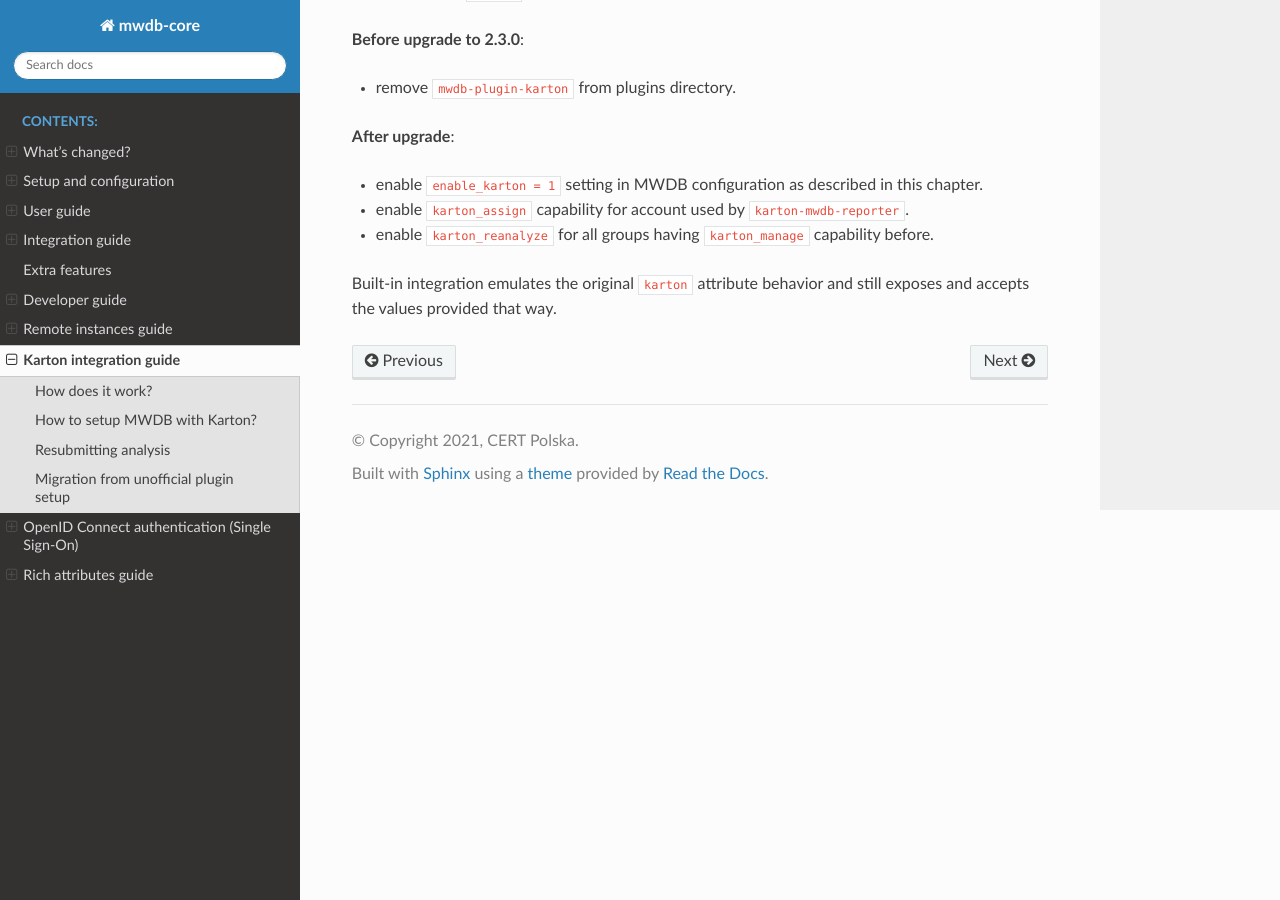
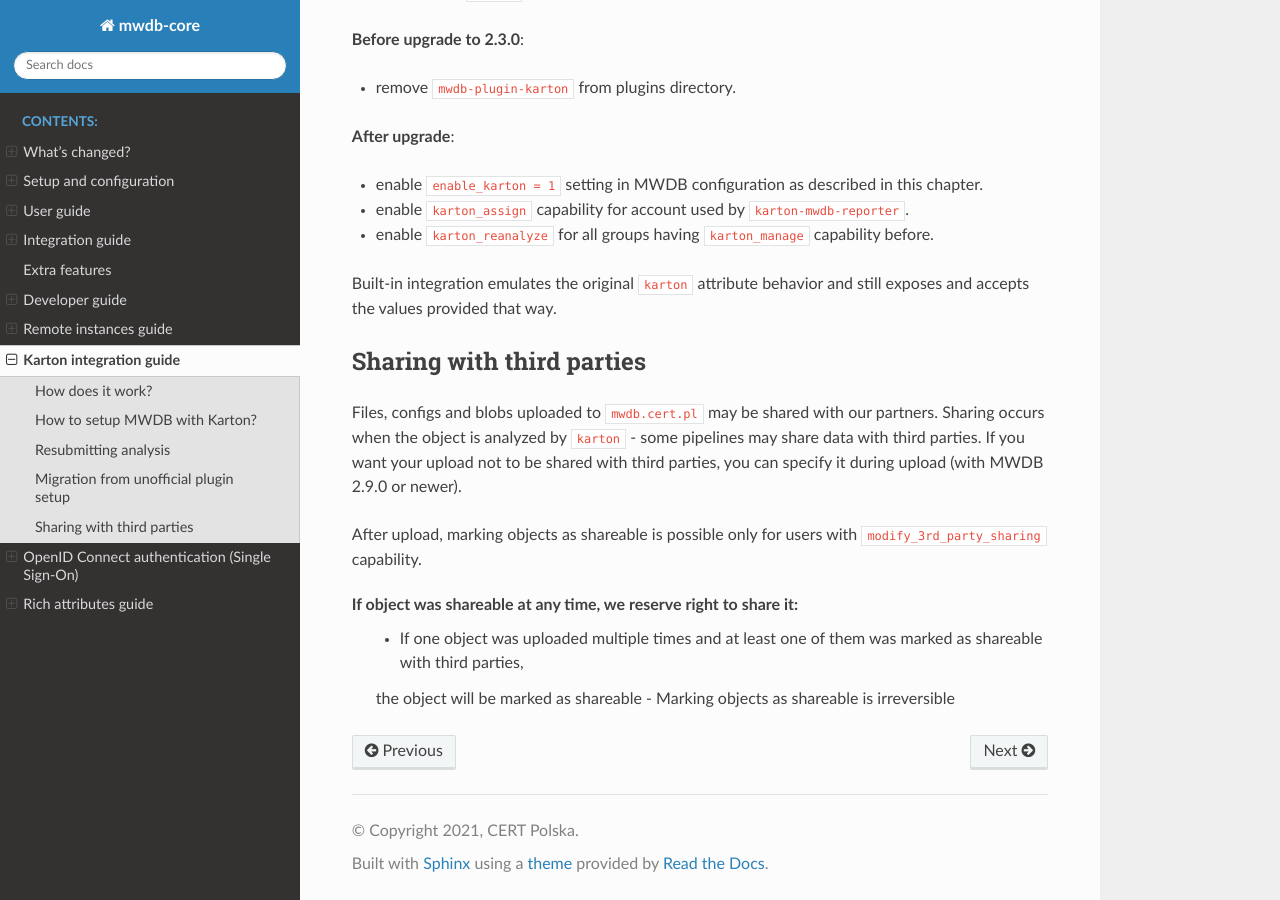
Before and after one commit to CERT-Polska/mwdb-core, a Sphinx documentation site: the page built from docs/karton-guide.rst, in a window 1280 px wide and 900 px high, scrolled down 4864 px. Built offline with Sphinx 7.4.7 and the Read the Docs theme 2.0.0, drawn with Linux system fonts in a browser that asks for light colours.

Commit message:
add documentation and fix typo

```diff
--- a/docs/karton-guide.rst
+++ b/docs/karton-guide.rst
@@ -135,3 +135,17 @@ MWDB-Core 2.3.0 includes automatic migration spawned on ``mwdb-core configure``
 - enable ``karton_reanalyze`` for all groups having ``karton_manage`` capability before.
 
 Built-in integration emulates the original ``karton`` attribute behavior and still exposes and accepts the values provided that way.
+
+Sharing with third parties
+--------------------------
+
+Files, configs and blobs uploaded to ``mwdb.cert.pl`` may be shared with our partners.
+Sharing occurs when the object is analyzed by ``karton`` - some pipelines may share data with third parties.
+If you want your upload not to be shared with third parties, you can specify it during upload (with MWDB 2.9.0 or newer).
+
+After upload, marking objects as shareable is possible only for users with ``modify_3rd_party_sharing`` capability.
+
+If object was shareable at any time, we reserve right to share it:
+   - If one object was uploaded multiple times and at least one of them was marked as shareable with third parties,
+   the object will be marked as shareable
+   - Marking objects as shareable is irreversible
--- a/docs/user-guide/9-Sharing-objects.rst
+++ b/docs/user-guide/9-Sharing-objects.rst
@@ -270,6 +270,11 @@ Each capability has its own name and scope:
 
   Can manually resubmit object to Karton.
 
+*
+  **modify_3rd_party_sharing - Can mark objects as shareable with 3rd parties**
+
+  Can manually mark object as shareable with 3rd parties - it can be done only for objects, which are visible for this user.
+
 User capabilities are the sum of all group capabilities. If you want to enable capability system-wide (e.g. enable all users to add tags), enable that capability for ``registered`` group or ``public`` group if you want to include guests.
 
 In mwdb.cert.pl service - ``registered`` group is allowed to:
```
Also changed, not shown: 1 other file.
